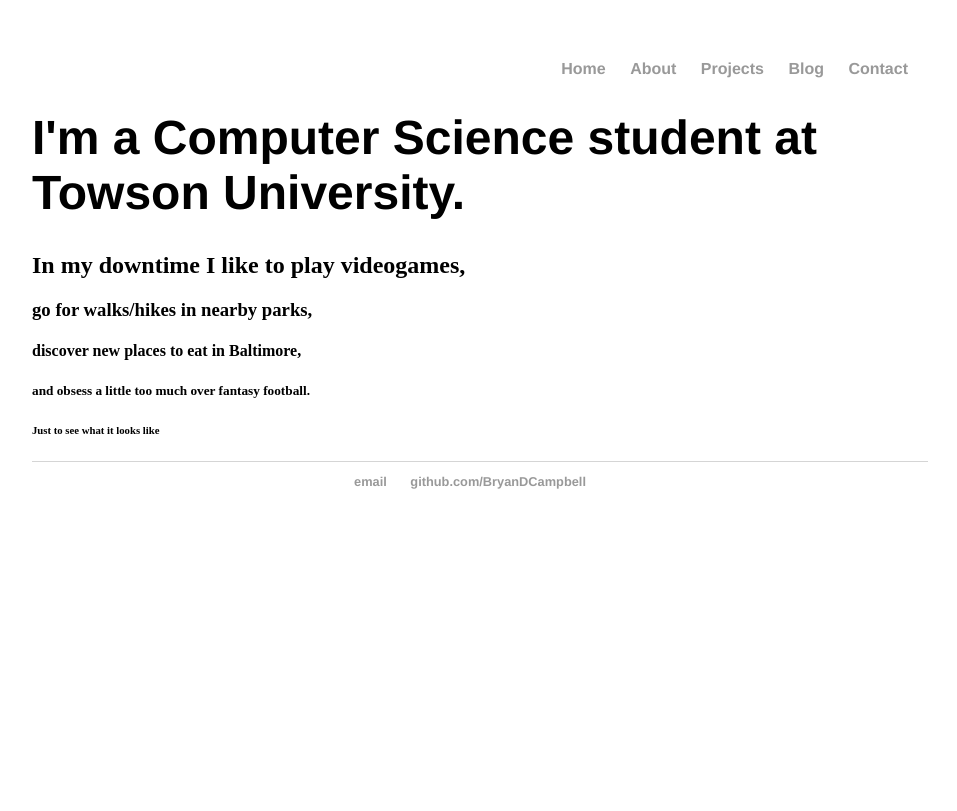
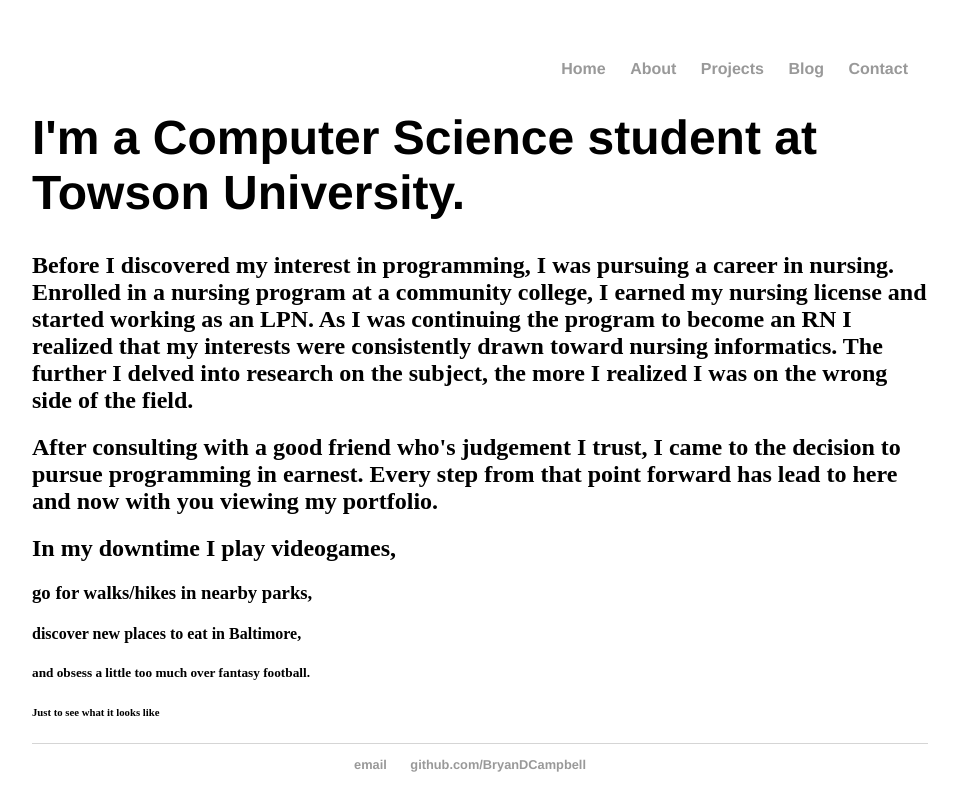
Before and after one commit to BryanDCampbell/BryanDCampbell.github.io, a Jekyll site: the page built from about/index.html, in a window 1280 px wide. Shown: the top 811 px of the page, without its empty margins (160-1117 px from the left). Built offline with Jekyll 4.4.1, drawn with Linux system fonts in a browser that asks for light colours.

Commit message:
Update index.html

```diff
--- a/about/index.html
+++ b/about/index.html
@@ -4,7 +4,9 @@
 ---
 <div class="blurb">
 	<h1>I'm a Computer Science student at Towson University.</h1>
-	<h2> In my downtime I like to play videogames, </h2>
+	<h2>Before I discovered my interest in programming, I was pursuing a career in nursing. Enrolled in a nursing program at a community college, I earned my nursing license and started working as an LPN. As I was continuing the program to become an RN I realized that my interests were consistently drawn toward nursing informatics. The further I delved into research on the subject, the more I realized I was on the wrong side of the field. </h2>
+	<h2>After consulting with a good friend who's judgement I trust, I came to the decision to pursue programming in earnest. Every step from that point forward has lead to here and now with you viewing my portfolio.</h2>
+	<h2> In my downtime I play videogames, </h2>
 	<h3>go for walks/hikes in nearby parks,</h3>
 	<h4>discover new places to eat in Baltimore, </h4>
 	<h5>and obsess a little too much over fantasy football.</h5>
```
